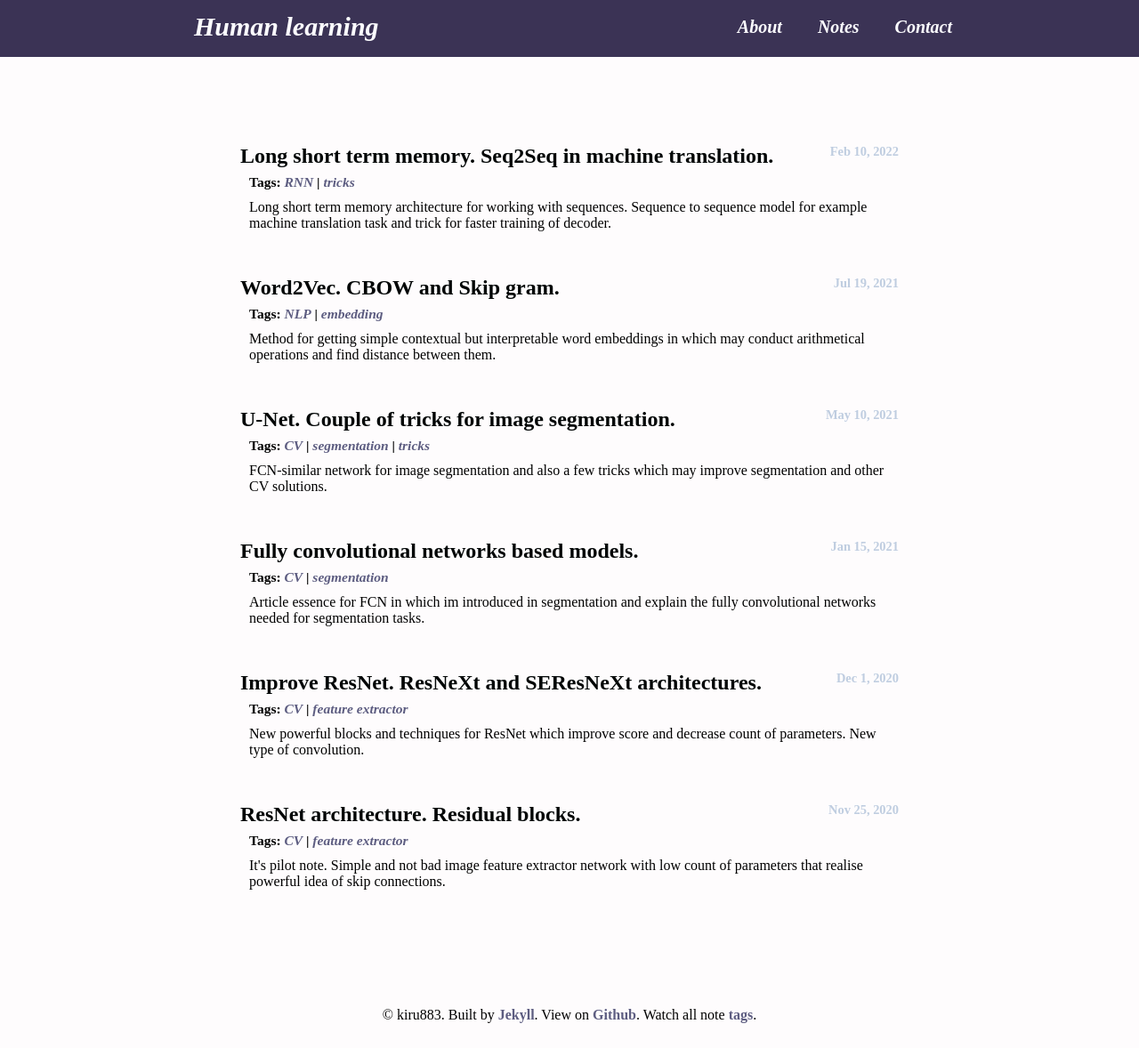
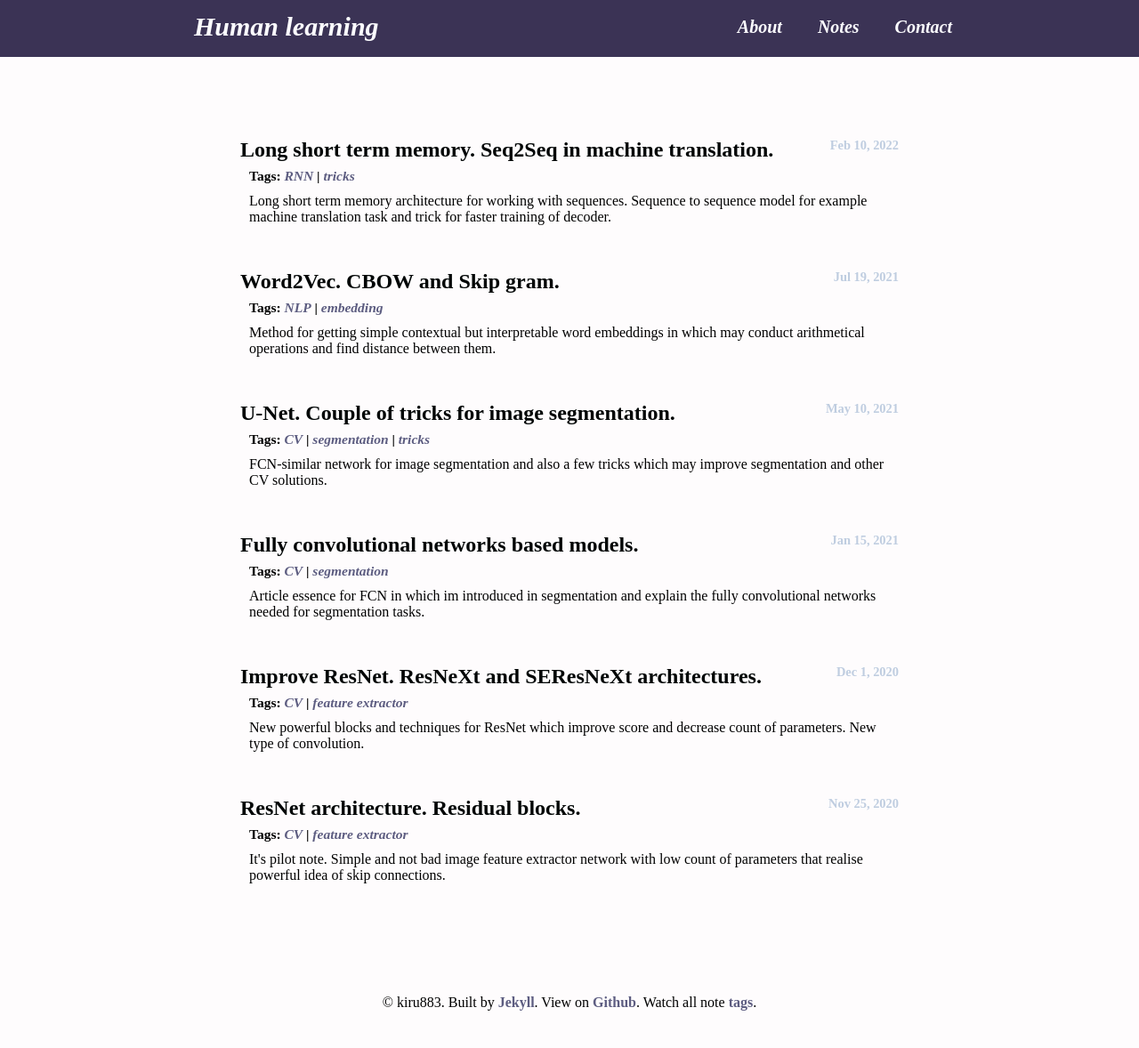
Before and after one commit to kiru883/kiru883.github.io, a Jekyll site: the page built from index.html, in a window 1280 px wide. Shown: the whole page at 89% size. Built offline with Jekyll 4.4.1, drawn with Linux system fonts in a browser that asks for light colours.

Commit message:
Update style.css

```diff
--- a/css/style.css
+++ b/css/style.css
@@ -91,7 +91,7 @@
 
 .page-content {
     flex-grow: 1;
-    padding: 82px;
+    padding: 75px;
 }
 
 .post-title {
```
